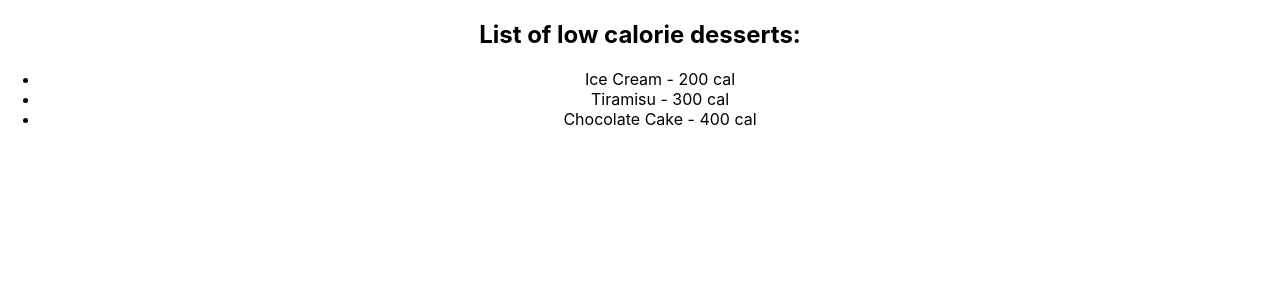
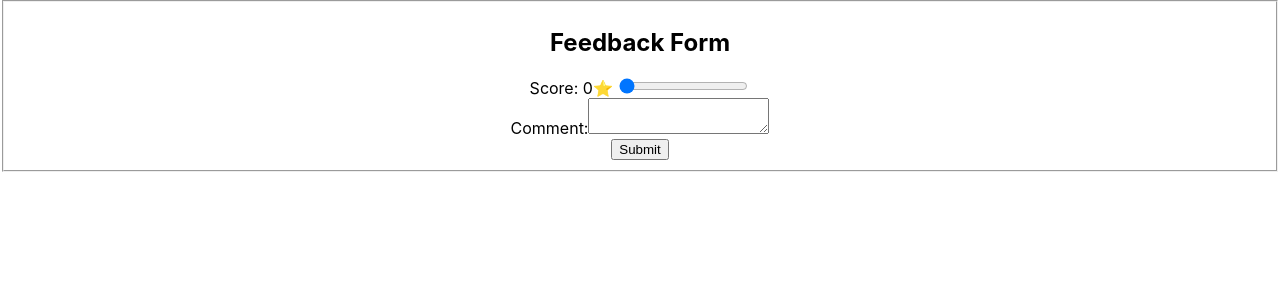
Before and after one commit to osrbck/adv-react-test, a React (Create React App) app: page / in a window 1280 px wide. Shown: the top 300 px of the page. Built offline with nearby package versions, Linux system fonts and the light colour scheme.

Commit message:
Controlled Forms

```diff
--- a/src/App.js
+++ b/src/App.js
@@ -1,35 +1,48 @@
 import "./App.css";
-import DessertsList from "./DessertsList";
-
-const desserts = [
-  {
-    name: "Chocolate Cake",
-    calories: 400,
-    createdAt: "2022-09-01",
-  },
-  {
-    name: "Ice Cream",
-    calories: 200,
-    createdAt: "2022-01-02",
-  },
-  {
-    name: "Tiramisu",
-    calories: 300,
-    createdAt: "2021-10-03",
-  },
-  {
-    name: "Cheesecake",
-    calories: 600,
-    createdAt: "2022-01-04",
-  },
-];
+import { useState } from "react";
 
 function App() {
+
+  const [score, setScore] = useState("0");
+  const [comment, setComment] = useState("");
+
+  const handleSubmit = (e) =>{
+    e.preventDefault();
+    if(Number(score) <= 5 && comment.length <= 10){
+      alert("Please provide a comment explaining why the experience was poor.");
+      return;
+    }
+    console.log("Form submitted!");
+    setComment("");
+    setScore("0");
+  }
+
   return (
-    <div className="App">
-      <h2>List of low calorie desserts:</h2>
-      <DessertsList data={desserts} />
-    </div>
+   <div className="App">
+    <form onSubmit={handleSubmit}>
+      <fieldset>
+        <h2>Feedback Form</h2>
+        <div className="Field">
+          <label>Score: {score}⭐️ </label>
+          <input
+          type="range"
+          min="0"
+          max="10"
+          value={score}
+          onChange={e => setScore(e.target.value)}
+          />
+        </div>
+        <div className="Field">
+          <label>Comment:</label>
+          <textarea
+          value={comment}
+          onChange={e => setComment(e.target.value)}
+          />
+        </div>
+        <button type="submit">Submit</button>
+      </fieldset>
+    </form>
+   </div>
   );
 }
 
--- a/src/DessertsList.js
+++ /dev/null
@@ -1,21 +0,0 @@
-import React from "react";
-
-function DessertsList(props) {
-  const { data } = props;
-
-  const filteredDesserts = data.filter((dessert) => dessert.calories < 500);
-
-  const sortedDesserts = filteredDesserts.sort((a, b) => a.calories - b.calories);
-
-  return (
-    <ul>
-      {sortedDesserts.map((dessert) => (
-        <li key={dessert.name}>
-          {`${dessert.name} - ${dessert.calories} cal`}
-        </li>
-      ))}
-    </ul>
-  );
-}
-
-export default DessertsList;
```
